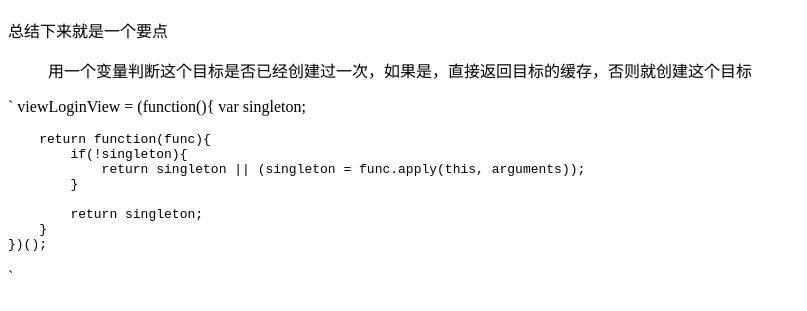
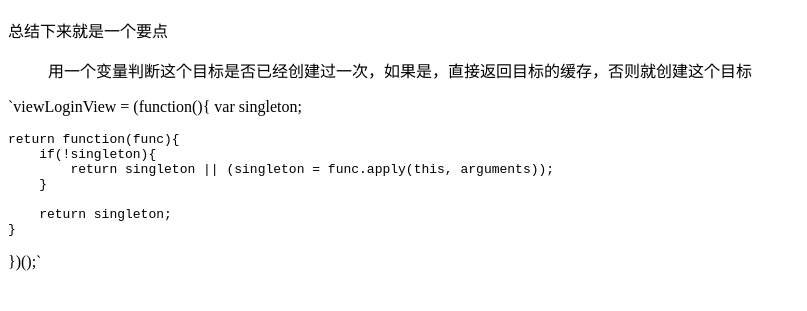
Before and after one commit to gaoqiang19514/design-patterns, a plain HTML site: page 单例模式/README.html in a window 1280 px wide. Shown: the part 57-368 px from the top of the page, without its empty margins (0-807 px from the left). Drawn offline with Linux system fonts and the light colour scheme.

Commit message:
更新readme.md

```diff
--- a/单例模式/README.html
+++ b/单例模式/README.html
@@ -9,18 +9,16 @@
 <blockquote>
 <p>用一个变量判断这个目标是否已经创建过一次，如果是，直接返回目标的缓存，否则就创建这个目标</p>
 </blockquote>
-<p>`
-    viewLoginView = (function(){
+<p>`viewLoginView = (function(){
     var singleton;</p>
-<pre><code>    return function(func){
+<pre><code>return function(func){
     if(!singleton){
         return singleton || (singleton = func.apply(this, arguments));
     }
 
     return singleton;
 }
-})();
-</code></pre><p>`</p>
+</code></pre><p>})();`</p>
 
       </body>
     </html>
```
Also changed, not shown: 1 other file. Lines whose indentation alone changed are shown as unchanged.
